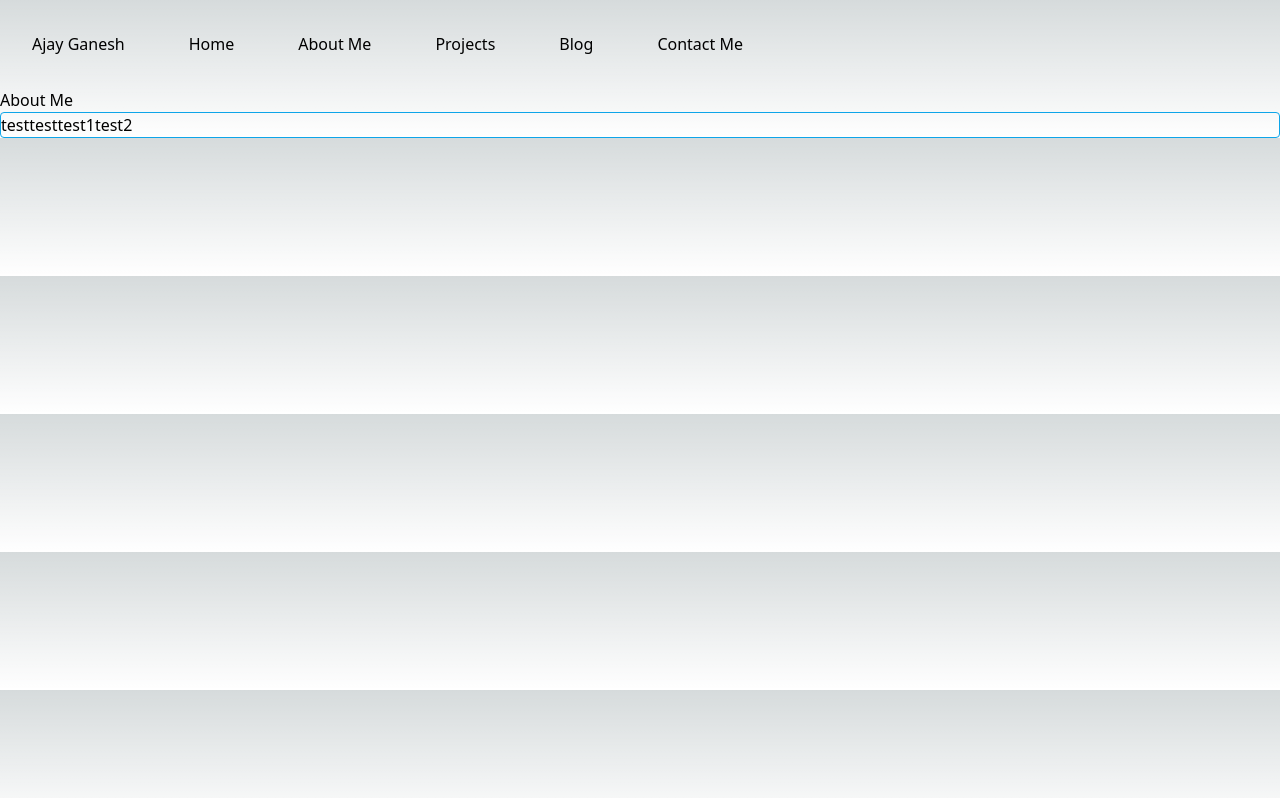
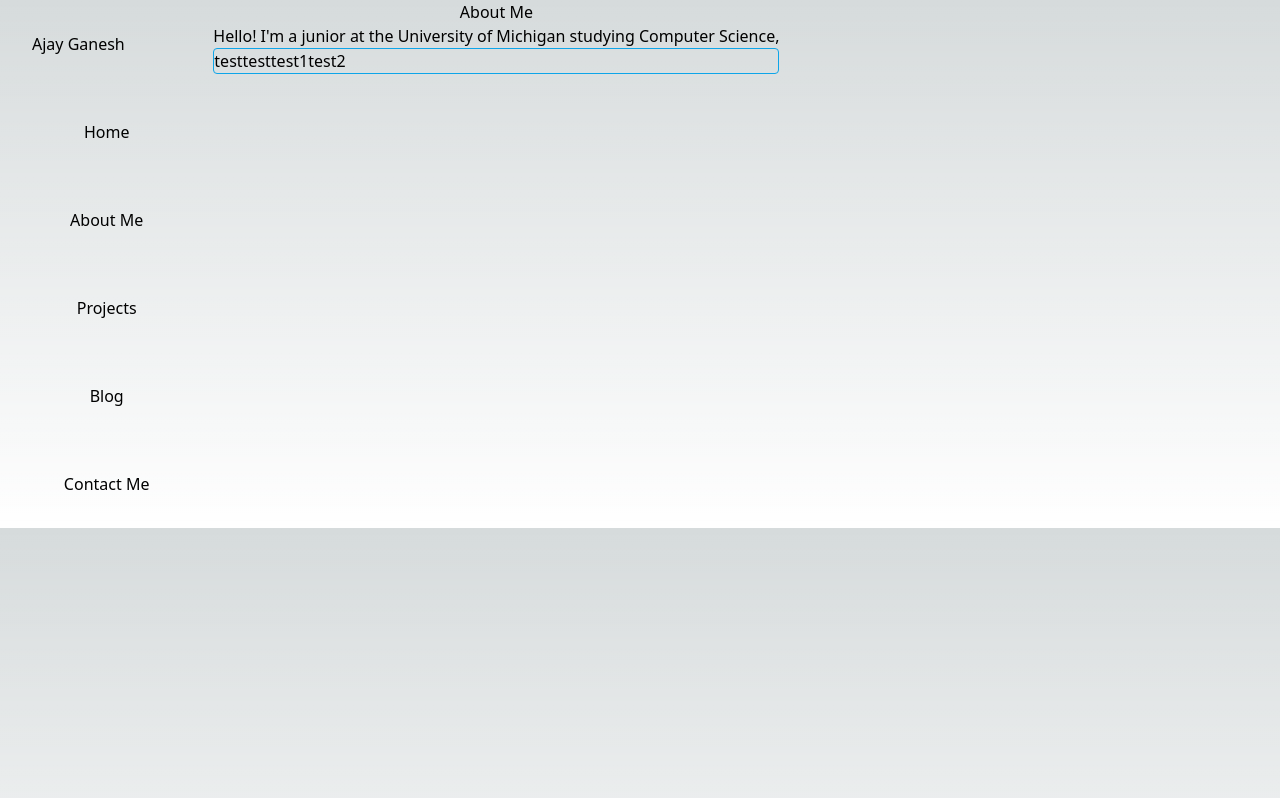
Before and after one commit to AjayGanesh02/portfoliov2, a Next.js app: page / in a window 1280 px wide. Built offline with nearby package versions, Linux system fonts and the light colour scheme.

Commit message:
changing styling and adding some stuff to about

```diff
--- a/components/aboutme.tsx
+++ b/components/aboutme.tsx
@@ -1,8 +1,10 @@
 export default function AboutMe() {
   return (
-    <div>
-        <h1>About Me</h1>
-
+    <div className="flex justify-center items-center flex-col">
+        <div className="">
+          <h1>About Me</h1>
+        </div>
+        <p>Hello! I&apos;m a junior at the University of Michigan studying Computer Science, </p>
     </div>
   )
 }
--- a/components/layout.tsx
+++ b/components/layout.tsx
@@ -2,9 +2,9 @@ import NavBar from "./navbar";
 
 export default function Layout({ children }: { children: React.ReactNode }) {
     return (
-        <>
+        <div className="flex flex-row">
         <NavBar/>
         { children }
-        </>
+        </div>
     )
 }
--- a/components/navbar.tsx
+++ b/components/navbar.tsx
@@ -3,13 +3,13 @@ import { navLinks } from "../src/data"
 
 export default function NavBar() {
     return (
-        <div className="flex flex-row sticky top-0">
+        <div className="flex flex-col sticky left-0 w-1/6">
             <div>
                 <h1 className="p-8">Ajay Ganesh</h1>
             </div>
-            <ul className="list-none m-0 p-0 overflow-hidden">
+            <ul className="list-none m-0 p-0 overflow-hidden flex flex-col items-center justify-center">
                 {navLinks.map((link) => (
-                    <li key={link.name} className="inline-block float-left p-8">
+                    <li key={link.name} className="float-left p-8">
                         <Link href={link.path}>
                             {link.name}
                         </Link>
```
